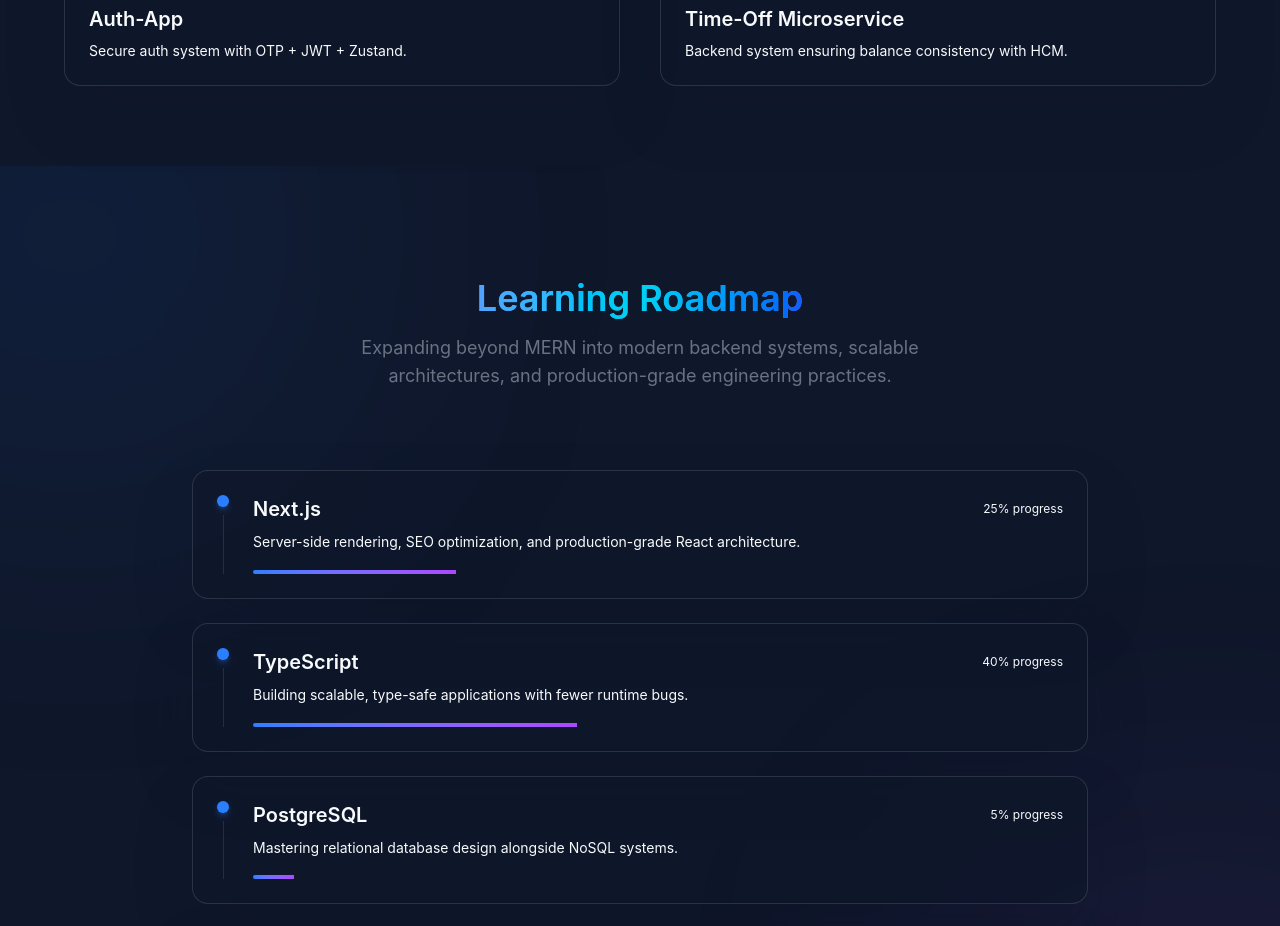
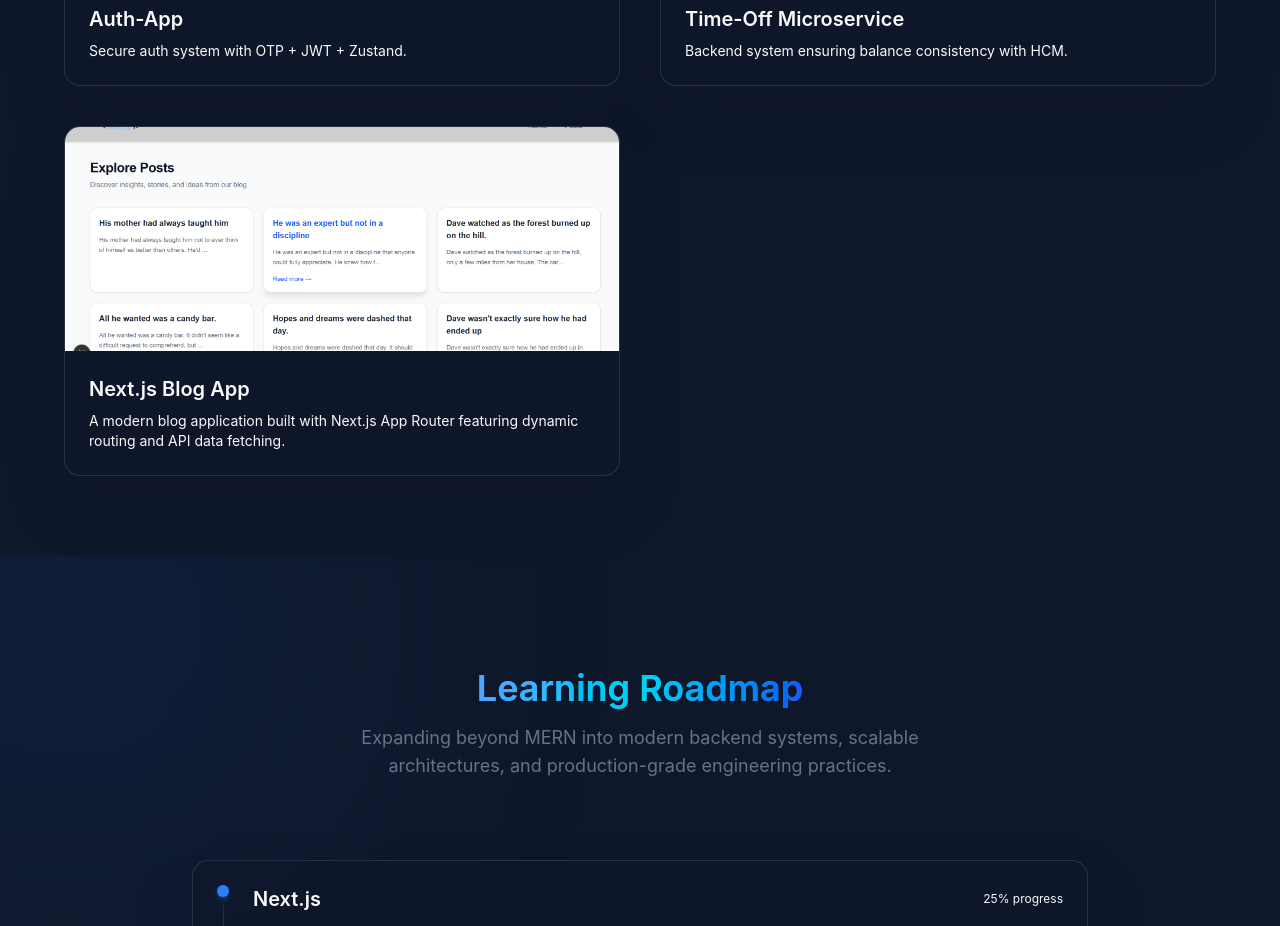
Before and after one commit to Sheryar7/portfolio, a React (Vite) app: page / in a window 1280 px wide. Shown: the part 3200-4126 px from the top of the page. Built offline with nearby package versions, Linux system fonts and the light colour scheme.

Commit message:
updating portfolio

```diff
--- a/src/components/Projects.jsx
+++ b/src/components/Projects.jsx
@@ -59,7 +59,23 @@
       "Audit logging"
     ],
     tech: ["NestJS", "SQLite", "TypeORM", "Jest"]
-  }
+  },
+  {
+  id: "blog",
+  title: "Next.js Blog App",
+  desc: "A modern blog application built with Next.js App Router featuring dynamic routing and API data fetching.",
+  img: "/blog-app.png",
+  live: "https://nextjs-blog-app-one-chi.vercel.app/",
+  github: "https://github.com/Sheryar7/nextjs-blog-app",
+  features: [
+    "File-based routing (App Router)",
+    "Dynamic routes (/posts/[id])",
+    "API data fetching with async/await",
+    "Loading and error handling",
+    "Responsive UI with Tailwind CSS"
+  ],
+  tech: ["Next.js", "Tailwind CSS"]
+}
 ];
 
 const Projects = () => {
```
Also changed, not shown: public/blog-app.png (added).
